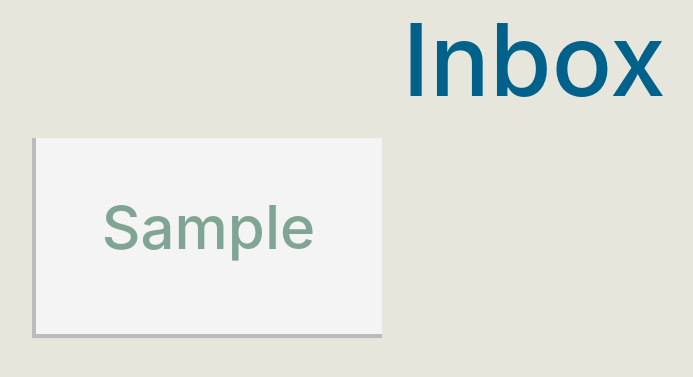
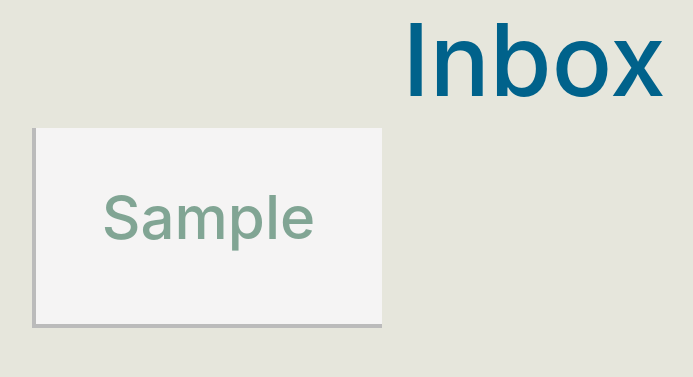
Before and after one commit to aibarrola/AffirmationMessenger, a Flask app: page /inbox in a window 1280 px wide. Shown: the part 61-438 px from the top of the page, without its empty margins (106-799 px from the left). Run offline with Flask 2, Linux system fonts and the light colour scheme; a user stored in the database is signed in; tables that the repository leaves empty hold one stand-in row (values such as "Sample post"); some libraries are stand-ins or nearby versions.

Commit message:
added br

```diff
--- a/app_folder/static/styles/envelope.css
+++ b/app_folder/static/styles/envelope.css
@@ -108,7 +108,6 @@
     width: 350px;
     min-height: 200px;
     margin-bottom: 10px;
-    margin-top: 10px;
   }
 
   /* This container is needed to position the front and back side */
--- a/app_folder/templates/inbox.html
+++ b/app_folder/templates/inbox.html
@@ -21,6 +21,7 @@
                         </div>
                     </div>
                 </div>
+                <br>
                 {% endif %}
             {% endfor %}
         </div>
```
